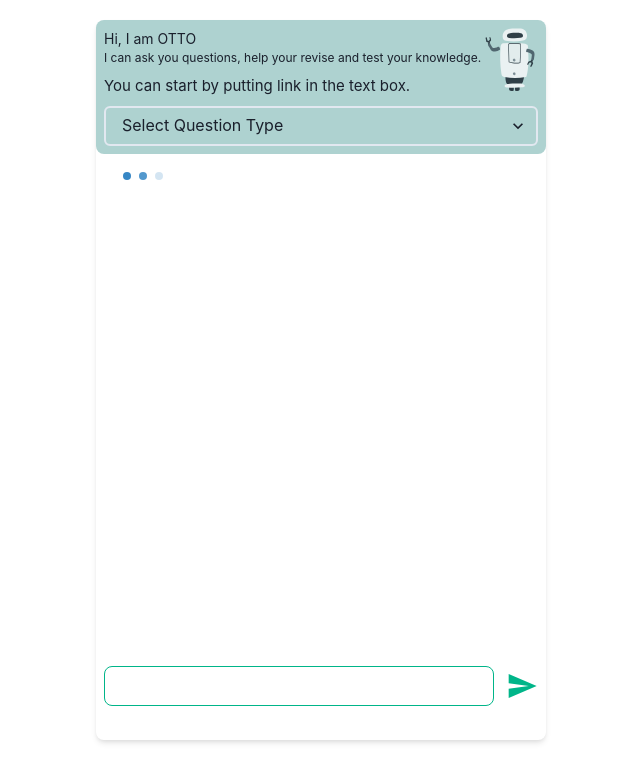
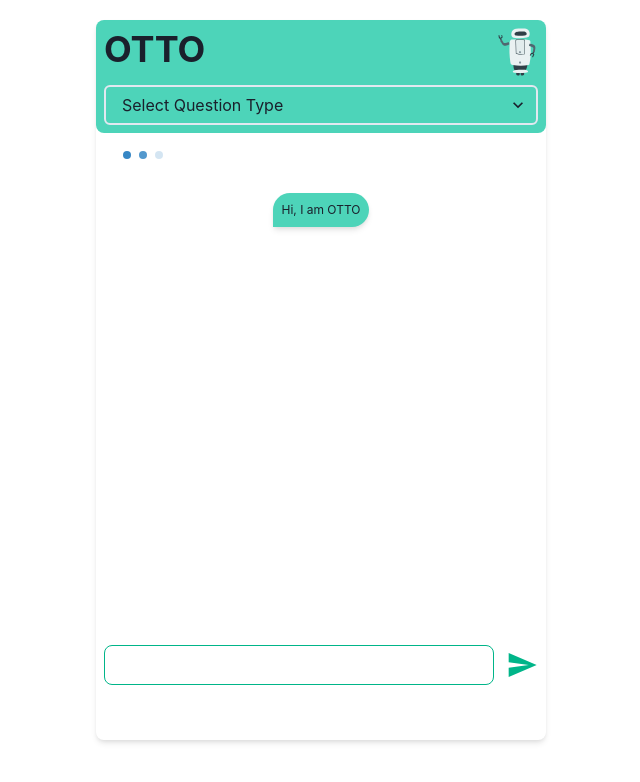
Before and after one commit to Sun-Deep/oi-coaching, a React (Create React App) app: page / in a window 1280 px wide. Shown: the top 782 px of the page, without its empty margins (319-959 px from the left). Built offline with nearby package versions, Linux system fonts and the light colour scheme.

Commit message:
chat bubble

```diff
--- a/src/App.js
+++ b/src/App.js
@@ -1,5 +1,6 @@
 import { Box, VStack } from "@chakra-ui/react";
 import { useState } from "react";
+import ChatBubble from "./components/ChatBubble";
 import ChatHeader from "./components/ChatHeader";
 import ChatLoading from "./components/ChatLoading";
 import QuestionCardMCQ from "./components/QuestionCardMCQ";
@@ -10,6 +11,12 @@ import { postMCQ, postShortQuestion } from "./services/questions";
 
 function App() {
 
+  const [convStarter, setConvStarter] = useState([
+    'Hi, I am OTTO',
+    'I can ask you questions, help your revise and test your knowledge.',
+    'You can start by putting link in the text box.'
+  ])
+  const [convStarterIndex, setConvStarterIndex] = useState(0)
   const [questionType, setQuestionType] = useState('')
   const [inputText, setInputText] = useState('')
   const [questions, setQuestions] = useState([])
@@ -64,6 +71,7 @@ function App() {
         spacing={5}
       >
         <ChatLoading />
+        <ChatBubble text={convStarter[0]} />
         {
           questionType === 'mcq' && questions?.questions?.length > 0 &&
           questions.questions.map((q, idx) => (
--- /dev/null
+++ b/src/components/ChatBubble.js
@@ -0,0 +1,16 @@
+import { Box } from "@chakra-ui/react"
+
+const ChatBubble = ({text}) => {
+    return <Box
+        bgColor={'#4dd4b9'}
+        p={2}
+        fontSize={'12px'}
+        boxShadow={'md'}
+        borderRadius="25px"
+        borderBottomLeftRadius="0px"
+    >
+        {text}
+    </Box>
+}
+
+export default ChatBubble
--- a/src/components/ChatHeader.js
+++ b/src/components/ChatHeader.js
@@ -1,23 +1,23 @@
-import { Box, Flex, Image, Select, Text } from "@chakra-ui/react"
+import { Box, Flex, Heading, Image, Select, Text } from "@chakra-ui/react"
 
 const ChatHeader = ({handleQuestionType }) => {
 
     return <Box
-        bgColor='#AED2D0'
+        bgColor='#4dd4b9'
         w='full'
         p={2}
         borderRadius={'lg'}
     >
         <Flex justifyContent={'space-between'}>
             <Box>
-                <Text fontSize='14px'>Hi, I am OTTO</Text>
-                <Text fontSize='12px'>I can ask you questions, help your revise and test your knowledge.</Text>
+                <Heading>OTTO</Heading>
+                {/* <Text fontSize='12px'>I can ask you questions, help your revise and test your knowledge.</Text>
                 <Text fontSize='15px' mt={2}>
                     You can start by putting link in the text box.
-                </Text>
+                </Text> */}
             </Box>
             <Box>
-                <Image objectFit='contain' src="/bot.svg" alt="bot image" />
+                <Image w='40px' objectFit='contain' src="/bot.svg" alt="bot image" />
             </Box>
         </Flex>
 
```
